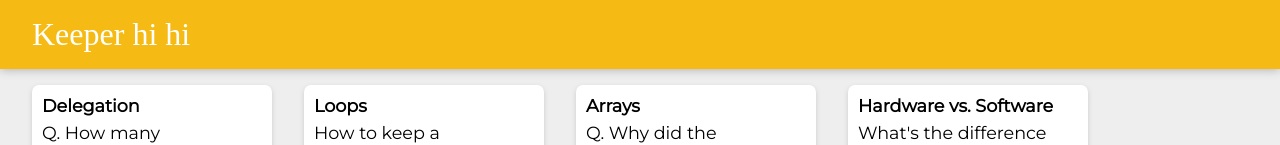
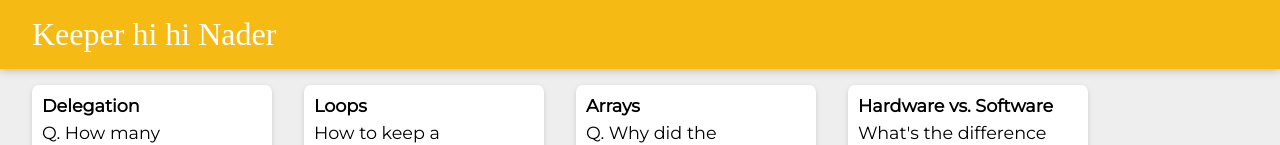
Before and after one commit to naderboutros75/keeper-app, a React (Create React App) app: page / in a window 1280 px wide. Shown: the top 145 px of the page. Built offline with nearby package versions, Linux system fonts and the light colour scheme; a web font is replaced by a local one.

Commit message:
09-19-23 test2

```diff
--- a/src/components/Header.jsx
+++ b/src/components/Header.jsx
@@ -2,7 +2,7 @@ import React from "react";
 
 const Header = () => (
   <header>
-    <h1>Keeper hi hi</h1>
+    <h1>Keeper hi hi Nader</h1>
   </header>
 );
 
```
